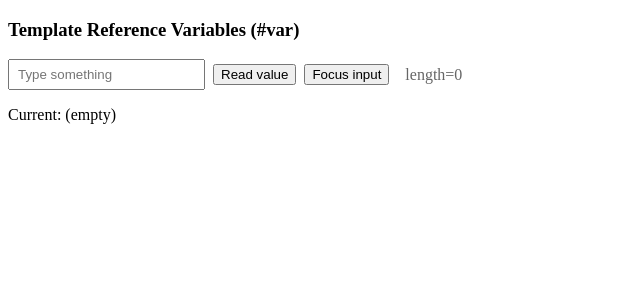
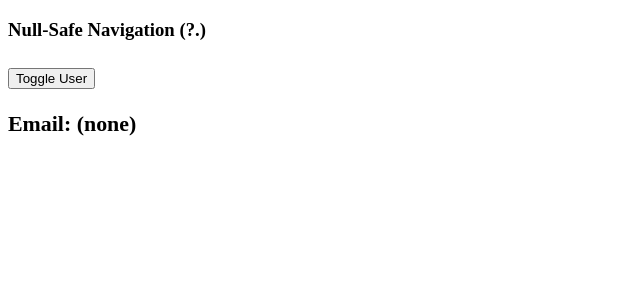
Before and after one commit to ajitoriginal/Angular, an Angular app in the folder my-angular-app/: page / in a window 1280 px wide. Shown: the top 300 px of the page, without its empty margins (0-640 px from the left). Built offline with nearby package versions, Linux system fonts and the light colour scheme.

Commit message:
null-safe navigation

```diff
--- a/my-angular-app/src/main.ts
+++ b/my-angular-app/src/main.ts
@@ -1,28 +1,20 @@
 import { bootstrapApplication } from '@angular/platform-browser';
 import {Component } from '@angular/core'
-import {CommonModule} from '@angular/common'
 @Component({
   selector: 'app-root',
   standalone: true,
-  imports: [CommonModule],
-  styles: [`
-    .toolbar { display: flex; gap: 8px; align-items: center; flex-wrap: wrap; }
-    input { padding: 6px 8px; }
-  `],
   template: `
-    <h3>Template Reference Variables (#var)</h3>
-    <div class="toolbar">
-      <input #box type="text" placeholder="Type something" (input)="current = box.value" />
-      <button (click)="read(box.value)">Read value</button>
-      <button (click)="box.focus()">Focus input</button>
-      <span style="margin-left:8px;color:#666">length={{ box.value?.length || 0 }}</span>
-    </div>
-    <p>Current: {{ current || '(empty)' }}</p>
+  <h3>Null-Safe Navigation (?.)<h3>
+  <button (click)="toggle()">Toggle User</button>
+  <p>Email: {{user?.profile?.email || '(none)'}}</p>
+
   `
 })
 export class App {
-  current = '';
-  read(val: string) { this.current = val ?? ''; }
+  user: {profile?: {email?: string}} | undefined = undefined;
+  toggle(){
+    this.user = this.user ? undefined : {profile: {email: 'test@gmail.com'}};
+  }
 }
 
 bootstrapApplication(App);
```
Also changed, not shown: 1 other file (tests, documents, lock files or other folders).
